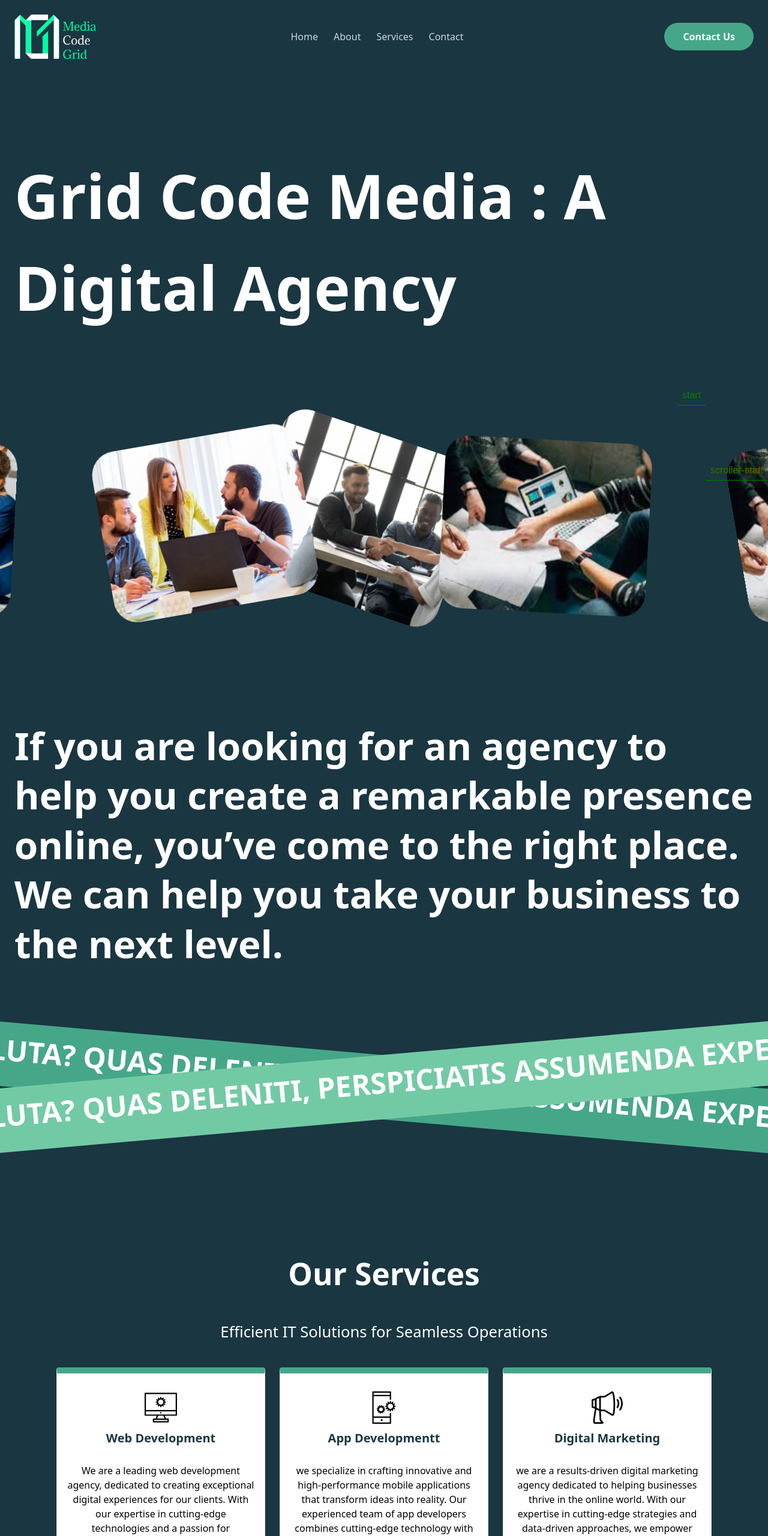
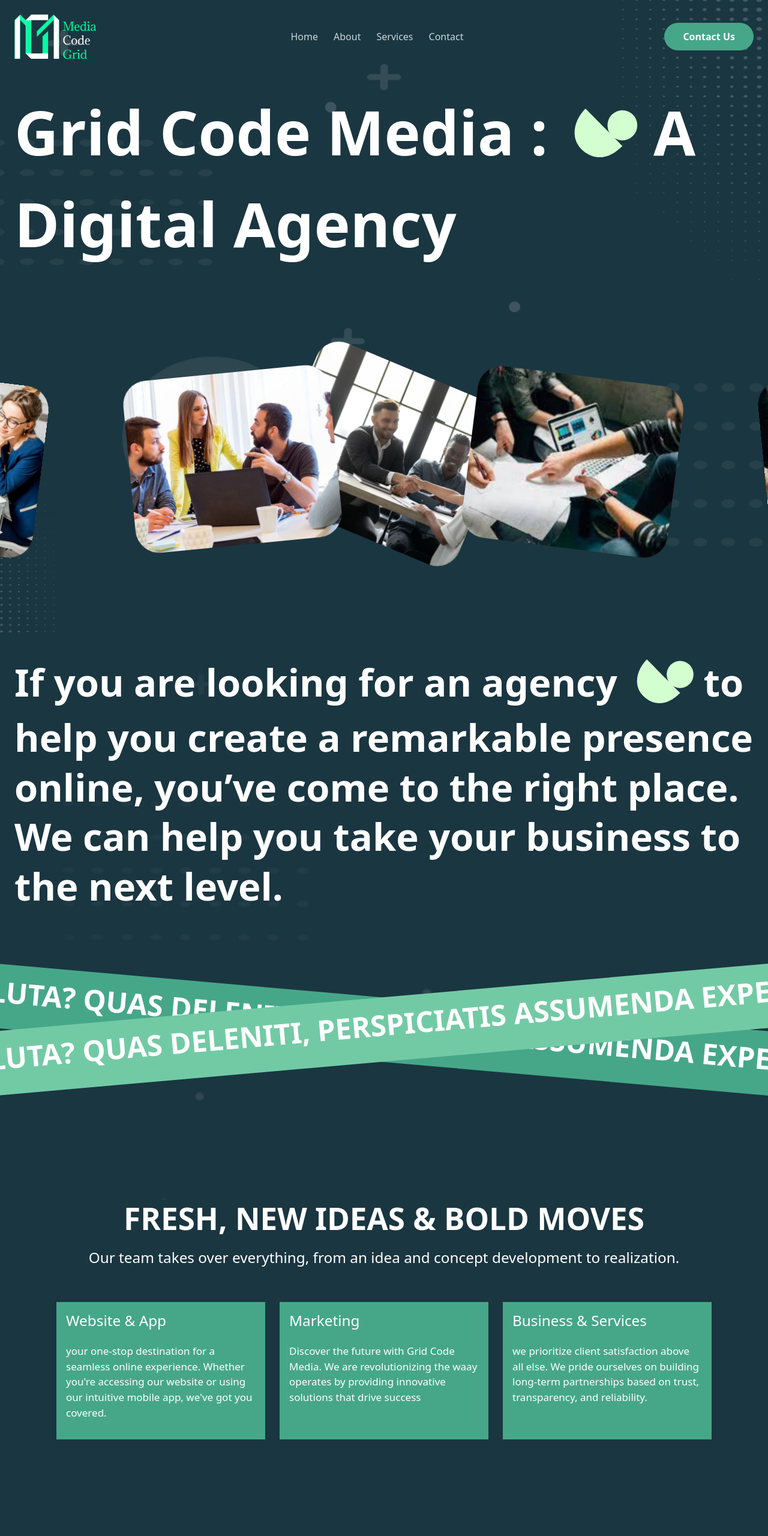
Before and after one commit to Mukan41/gcm, a plain HTML site: page index.html in a window 1280 px wide. Shown: the top 2560 px of the page at 60% size. Drawn offline with nearby package versions, Linux system fonts and the light colour scheme.

Commit message:
few changes

```diff
--- a/css/pstyle.css
+++ b/css/pstyle.css
@@ -1,7 +1,43 @@
+/*====================== Fresh, New Ideas & Bold Moves Section =====================*/
+.fresh-ideas-section{
+    padding-top: 60px;
+    padding-bottom: 60px;
+    background: url("../assets/images/bg3.png");
+    background-size:cover;
+    background-repeat: no-repeat;
+}
+.new-ideas{padding-bottom: 90px;
+    background-color: var(--background-color);
+    color: var(--white);
+ }
+
+ .main-heading{
+    font-size: calc(1.2rem + 2.5vw);
+    font-weight: 700;
+    color: var(--white);
+}
+.sub-heading{
+    font-size: calc(.8rem + 1vw);
+    font-weight: 500;
+    color: var(--white);
+}
+
+.box-background{
+    background-color: var(--green-dark);
+    width: 100%;
+    height: 100%;
+}
+
+
+
+/* ==================== testimonial ================== */
 
 .testimonial-section{
     padding-top: 60px;
     padding-bottom: 60px;
+    background: url("../assets/images/bg3.png");
+    background-size:cover;
+    background-repeat: no-repeat;
 }
 .sixth-section {
     border-bottom-left-radius: 6%;
@@ -27,7 +63,7 @@
 }
 
 .sixth-section-text {
-    font-size: calc(.8rem + .33vw);
+
     text-align: center;
     padding: inherit;
 }
--- a/css/style.css
+++ b/css/style.css
@@ -20,15 +20,28 @@ body{
     color: var(--white);
 }
 .sections-sub-heading{
-    font-size: calc(.8rem + 1vw);
+    font-size: calc(.8rem + .9vw);
+    font-weight: 400;
+    color: var(--white);
+}
+.content-heading{
+    font-size: calc(.8rem + .9vw);
     font-weight: 500;
     color: var(--white);
+}
+
+.text-font{
+    font-size: calc(.8rem + .33vw);
 }
 
 /* ====header===== */
 .hero-section{
     padding-top: calc(5rem + 5vw);
     padding-bottom: calc(5rem + 1vw);
+    background: url("../assets/images/bg.jpg");
+    background-size: cover;
+    background-repeat: no-repeat;
+    background-position: center;
 }
 .hero-section-heading{
     margin-bottom: calc(2.5rem + 5vw);
@@ -37,6 +50,9 @@ body{
     font-size: calc(1rem + 6.7vw);
     font-weight: 700;
     color: var(--white);
+}
+.half-cir-svg{
+    width: 10%;
 }
 .hero-scroll-images-wrapper{
     padding-top: calc(1.5rem + 2.2vw);
@@ -56,9 +72,19 @@ body{
 .hero-scroll-image#imgthree{
     transform: rotate(-2deg) translate(-40%);
 }
+
+
+
 .about-section{
     padding-top: calc(1rem + 2vw);
     padding-bottom: calc(1rem + 2vw);
+    background: url("../assets/images/bg3.png");
+    background-size:cover;
+    background-repeat: no-repeat;
+    /* background-position: center; */
+}
+.half-cir-svg.about{
+    width: 9%;
 }
 
 .about-gcm{
@@ -93,6 +119,12 @@ body{
     .hero-scroll-image{
         max-width:50%;
         border-radius: 40px;
+    }
+    .half-cir-svg{
+        width: 15%;
+    }
+    .half-cir-svg.about{
+        width: 11%;
     }
 }
 
--- a/index.html
+++ b/index.html
@@ -29,7 +29,7 @@
 
 <body>
 
-    <header class=" pt-3">
+    <header class="position-absolute top-0 end-0 pt-3">
         <nav class="navbar navbar-expand-lg navbar-light">
             <div class="container-fluid">
                 <img src="assets/images/Group-9-1.png" alt="" class="img-fluid gcm-logo">
@@ -69,7 +69,10 @@
             <div class="row hero-section-heading">
                 <div class="col-sm-12 col-12">
                     <p class="hero-heading">
-                        Grid Code Media : A Digital Agency
+                        Grid Code Media : <span><svg class="half-cir-svg" viewBox="0 0 496 401" fill="none" xmlns="http://www.w3.org/2000/svg">
+                            <path d="M396.469 251.046C294.33 354.351 190.448 342.579 119.195 270.512C47.9431 198.446 66.3781 82.8178 148.26 0.000425484C240.068 92.8576 352.835 206.914 241.618 94.4257C360.469 214.635 396.47 251.045 396.469 251.046Z" fill="#D3FFD0"/>
+                            <ellipse cx="395.928" cy="112.158" rx="100.072" ry="101.215" fill="#D3FFD0"/>
+                            </svg></span> A Digital Agency
                     </p>
                 </div>
             </div>
@@ -97,7 +100,10 @@
         <div class="container-fluid">
             <div class="row">
                 <div class="col-sm-12">
-                    <p class="about-gcm">If you are looking for an agency to help you create a remarkable presence
+                    <p class="about-gcm">If you are looking for an agency <span><svg class="half-cir-svg about" viewBox="0 0 496 401" fill="none" xmlns="http://www.w3.org/2000/svg">
+                        <path d="M396.469 251.046C294.33 354.351 190.448 342.579 119.195 270.512C47.9431 198.446 66.3781 82.8178 148.26 0.000425484C240.068 92.8576 352.835 206.914 241.618 94.4257C360.469 214.635 396.47 251.045 396.469 251.046Z" fill="#D3FFD0"/>
+                        <ellipse cx="395.928" cy="112.158" rx="100.072" ry="101.215" fill="#D3FFD0"/>
+                        </svg></span> to help you create a remarkable presence
                         online, you’ve come to the right place. We can help you take your business to the next level.
                     </p>
                 </div>
@@ -123,12 +129,12 @@
 
 
     <!-- our services -->
-    <section class="section-features pt-5">
+
+    <!-- <section class="section-features pt-5">
         <div class="container">
             <div class="row text-center">
                 <p class="text-center sections-main-heading">Our Services</p>
             </div>
-            <!-- <div class="row services-underline"></div> -->
 
             <div class="row">
             </div>
@@ -263,6 +269,47 @@
                 <div class="col-5"></div>
             </div>
         </div>
+    </section> -->
+
+
+
+    <!-- Fresh, New Ideas & Bold Moves Section -->
+    <section class="fresh-ideas-section">
+        <div class="container new-ideas ">
+            <h1 class="text-center  sections-main-heading mb-3">FRESH, NEW IDEAS & BOLD MOVES</h1>
+            <p class="text-center sections-sub-heading mb-5">
+                Our team takes over everything, from an idea and concept development to realization.
+            </p>
+
+
+            <div class="row">
+                <div class="col-sm-4 col-11 mx-auto my-2">
+                    <div class="p-2 box-background">
+                        <h5 class="p-2 content-heading">Website & App</h5>
+                        <p class="p-2 text-font">your one-stop destination for a seamless online experience. Whether you're
+                            accessing our website or using our intuitive mobile app, we've got you covered.</p>
+                    </div>
+                </div>
+
+                <div class="col-sm-4 col-11 mx-auto my-2">
+                    <div class="p-2 box-background">
+                        <h5 class="p-2 content-heading">Marketing</h5>
+                        <p class="p-2 text-font">Discover the future with Grid Code Media. We are revolutionizing the waay
+                            operates by providing innovative solutions that drive success</p>
+                    </div>
+                </div>
+
+                <div class="col-sm-4 col-11 mx-auto my-2">
+                    <div class="p-2 box-background">
+                        <h5 class="p-2 content-heading">Business & Services</h5>
+                        <p class="p-2 text-font"> we prioritize client satisfaction above all else. We pride ourselves on
+                            building
+                            long-term partnerships based on trust, transparency, and reliability.</p>
+                    </div>
+                </div>
+            </div>
+        </div>
+
     </section>
 
 
@@ -275,7 +322,7 @@
                     <div class="col-sm-6 testimonial-slider-container swiper mySwiperslide">
                         <div class="col-sm-12  responsive text-white swiper-wrapper ">
                             <div class="responsive swiper-slide d-flex flex-column sixth-section px-3">
-                                <p class="sixth-section-text">Lorem ipsum dolor, sit amet consectetur adipisicing
+                                <p class="sixth-section-text text-font">Lorem ipsum dolor, sit amet consectetur adipisicing
                                     elit.
                                     Molestiae consequuntur ut ullam eius sit repellendus? Consectetur delectus rem,
                                     ducimus
@@ -287,43 +334,43 @@
                                     nisi,
                                     facilis delectus sed. Temporibus?</p>
 
-                                <p class=" pt-5 mb-0 content">Margaret Sherman</p>
-                                <p class="  mb-0  text-secondary  responsive-text">CEO of Square</p>
+                                <p class=" pt-5 mb-0 content text-font">Margaret Sherman</p>
+                                <p class="  mb-0  text-secondary  responsive-text text-font">CEO of Square</p>
                             </div>
                             <div class="responsive swiper-slide d-flex flex-column sixth-section px-3">
-                                <p class="sixth-section-text">Lorem ipsum dolor sit amet consectetur adipisicing
+                                <p class="sixth-section-text text-font">Lorem ipsum dolor sit amet consectetur adipisicing
                                     elit. Esse, impedit consectetur! Doloremque, animi quis sint, quidem labore
                                     cumque perspiciatis, iure amet sunt quae obcaecati ratione. Officiis odio nulla
                                     provident perferendis.</p>
 
-                                <p class=" pt-5 mb-0 content">Helena</p>
-                                <p class="  mb-0  text-secondary  responsive-text">Manager at XYZ</p>
+                                <p class=" pt-5 mb-0 content text-font">Helena</p>
+                                <p class="  mb-0  text-secondary  responsive-text text-font">Manager at XYZ</p>
                             </div>
                             <div class="responsive swiper-slide d-flex flex-column sixth-section px-3">
-                                <p class="sixth-section-text">Lorem, ipsum dolor sit amet consectetur adipisicing
+                                <p class="sixth-section-text text-font">Lorem, ipsum dolor sit amet consectetur adipisicing
                                     elit. Tempora tempore nobis, voluptatum dicta, ipsam doloribus sequi
                                     necessitatibus quo quae amet possimus labore? Inventore voluptatibus laboriosam
                                     veniam tempore praesentium dolorum sed reiciendis ex, cum, consequatur fugiat!
                                 </p>
 
-                                <p class=" pt-5 mb-0 content">Martin</p>
-                                <p class="  mb-0  text-secondary  responsive-text">CEO at Marketingexpert</p>
+                                <p class=" pt-5 mb-0 content text-font">Martin</p>
+                                <p class="  mb-0  text-secondary  responsive-text text-font">CEO at Marketingexpert</p>
                             </div>
                             <div class="responsive swiper-slide d-flex flex-column sixth-section px-3">
-                                <p class="sixth-section-text">Lorem ipsum dolor sit amet consectetur adipisicing
+                                <p class="sixth-section-text text-font">Lorem ipsum dolor sit amet consectetur adipisicing
                                     elit. Exercitationem, veritatis? Excepturi voluptatem neque velit! Enim
                                     laudantium amet corrupti nam sunt, tempore quo beatae fuga, quaerat laboriosam
                                     quidem impedit. Ut inventore nulla laboriosam voluptatum. Placeat facilis nihil,
                                     inventore repellat impedit tenetur.</p>
 
-                                <p class=" pt-5 mb-0 content">Jitendra</p>
-                                <p class="  mb-0  text-secondary  responsive-text">Designer</p>
+                                <p class=" pt-5 mb-0 content text-font">Jitendra</p>
+                                <p class="  mb-0  text-secondary  responsive-text text-font">Designer</p>
                             </div>
                         </div>
 
                     </div>
                     <div class="swiper-button-next"></div>
-                        <div class="swiper-button-prev"></div>
+                    <div class="swiper-button-prev"></div>
 
                     <div class="col-sm-6 testimonial-slider-container swiper mySwiper">
                         <div class="col-sm-12 sixth-section-box m-0 swiper-wrapper">
@@ -462,7 +509,7 @@
         });
         gsap.to(".hero-scroll-image", {
             ease: "none",
-            rotation:360,
+            rotation: 360,
             scrollTrigger: {
                 trigger: ".hero-scroll-images-wrapper",
                 start: "top bottom",
@@ -471,7 +518,7 @@
                 // pin: true,
                 invalidateOnRefresh: true,
                 anticipatePin: 1,
-                markers: true,
+                // markers: true,
             },
 
         });
```
Also changed, not shown: assets/images/Group 29 (1).svg (added), assets/images/bg.jpg (added), assets/images/bg2.png (added), assets/images/bg3.png (added), 2 other files.
